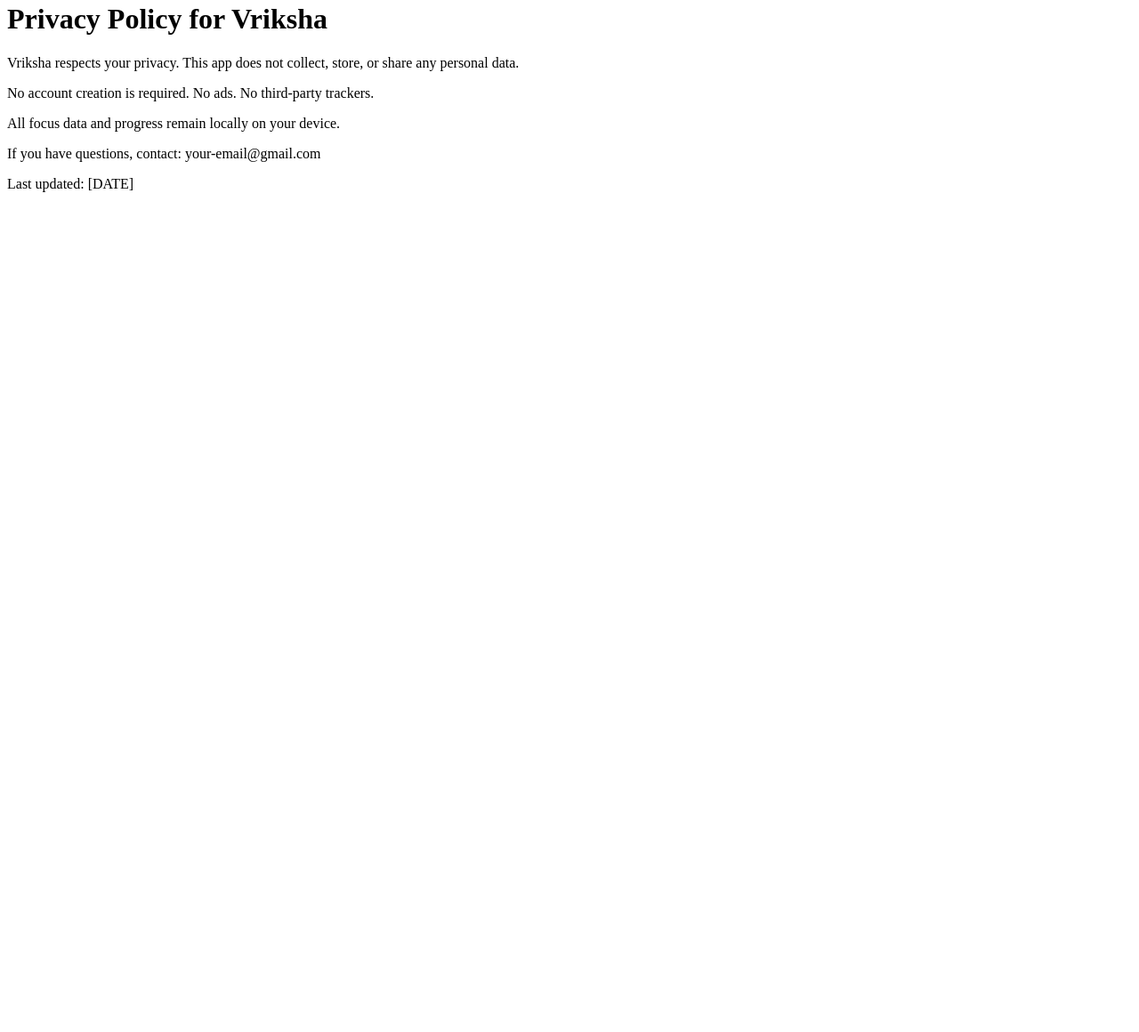
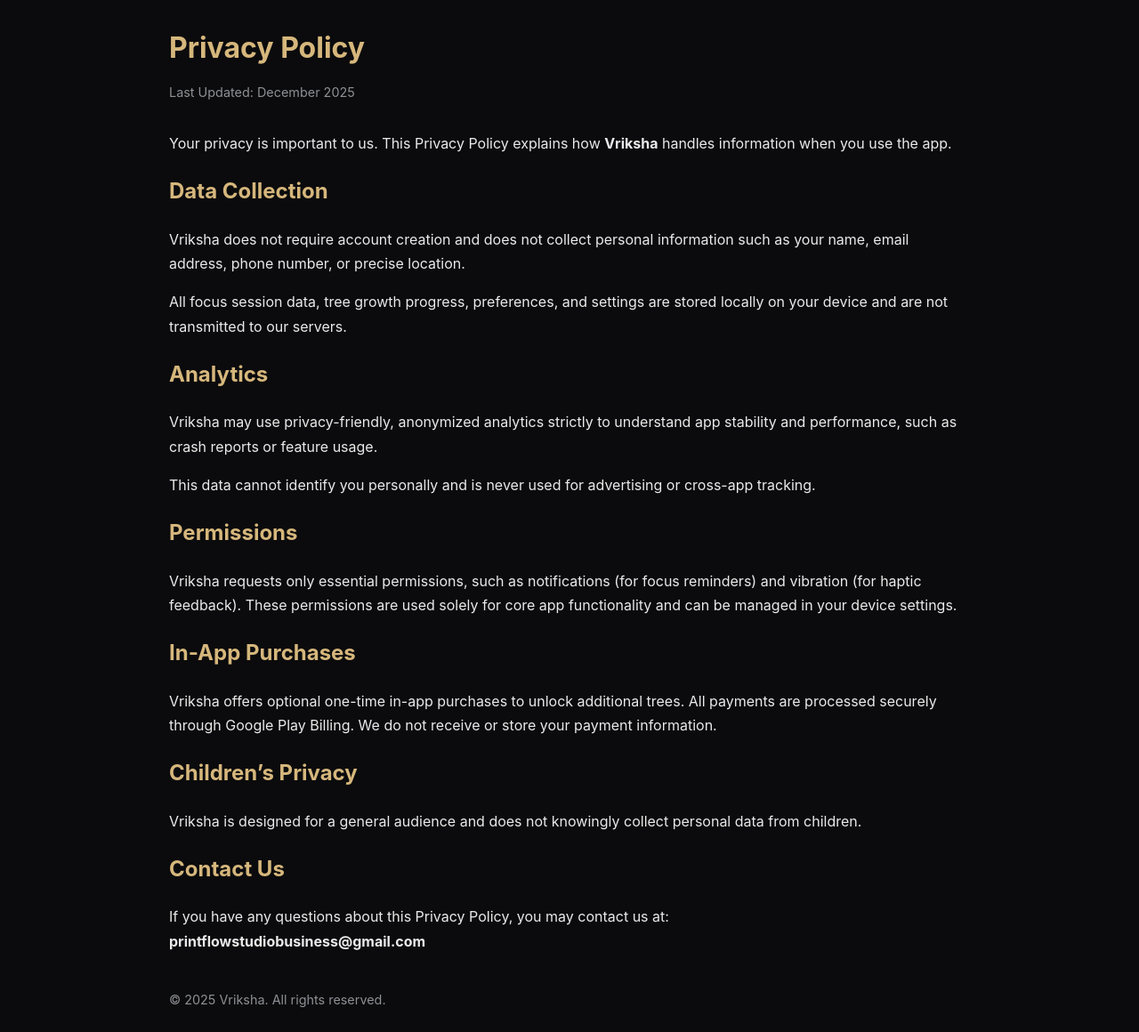
Before and after one commit to vrikshaapp/vriksha-privacy-policy, a plain HTML site: page index.html in a window 1280 px wide. Shown: the part 18-1178 px from the top of the page at 89% size. Before the commit the page ends 800 px from the top, so only its background shows below. Drawn offline with Linux system fonts and the light colour scheme.

Commit message:
index.html

```diff
--- a/index.html
+++ b/index.html
@@ -1,19 +1,102 @@
 <!DOCTYPE html>
-<html>
+<html lang="en">
 <head>
-    <title>Privacy Policy - Vriksha</title>
+    <meta charset="UTF-8">
+    <meta name="viewport" content="width=device-width, initial-scale=1.0">
+    <title>Privacy Policy – Vriksha</title>
+    <style>
+        body {
+            font-family: -apple-system, BlinkMacSystemFont, "Segoe UI", Roboto, Helvetica, Arial, sans-serif;
+            background-color: #0B0B0D;
+            color: #EAEAEA;
+            max-width: 900px;
+            margin: auto;
+            padding: 24px;
+            line-height: 1.7;
+        }
+        h1, h2 {
+            color: #D6B77C;
+        }
+        h1 {
+            margin-bottom: 10px;
+        }
+        p {
+            margin-bottom: 16px;
+        }
+        .updated {
+            font-size: 0.9rem;
+            color: #8E9096;
+            margin-bottom: 32px;
+        }
+        footer {
+            margin-top: 40px;
+            font-size: 0.9rem;
+            color: #8E9096;
+        }
+        a {
+            color: #D6B77C;
+            text-decoration: none;
+        }
+    </style>
 </head>
 <body>
-    <h1>Privacy Policy for Vriksha</h1>
 
-    <p>Vriksha respects your privacy. This app does not collect, store, or share any personal data.</p>
+    <h1>Privacy Policy</h1>
+    <div class="updated">Last Updated: December 2025</div>
 
-    <p>No account creation is required. No ads. No third-party trackers.</p>
+    <p>
+        Your privacy is important to us. This Privacy Policy explains how <strong>Vriksha</strong>
+        handles information when you use the app.
+    </p>
 
-    <p>All focus data and progress remain locally on your device.</p>
+    <h2>Data Collection</h2>
+    <p>
+        Vriksha does not require account creation and does not collect personal information such as
+        your name, email address, phone number, or precise location.
+    </p>
+    <p>
+        All focus session data, tree growth progress, preferences, and settings are stored locally
+        on your device and are not transmitted to our servers.
+    </p>
 
-    <p>If you have questions, contact: your-email@gmail.com</p>
+    <h2>Analytics</h2>
+    <p>
+        Vriksha may use privacy-friendly, anonymized analytics strictly to understand app stability
+        and performance, such as crash reports or feature usage.
+    </p>
+    <p>
+        This data cannot identify you personally and is never used for advertising or cross-app tracking.
+    </p>
 
-    <p>Last updated: [DATE]</p>
+    <h2>Permissions</h2>
+    <p>
+        Vriksha requests only essential permissions, such as notifications (for focus reminders)
+        and vibration (for haptic feedback). These permissions are used solely for core app functionality
+        and can be managed in your device settings.
+    </p>
+
+    <h2>In-App Purchases</h2>
+    <p>
+        Vriksha offers optional one-time in-app purchases to unlock additional trees.
+        All payments are processed securely through Google Play Billing.
+        We do not receive or store your payment information.
+    </p>
+
+    <h2>Children’s Privacy</h2>
+    <p>
+        Vriksha is designed for a general audience and does not knowingly collect personal data from children.
+    </p>
+
+    <h2>Contact Us</h2>
+    <p>
+        If you have any questions about this Privacy Policy, you may contact us at:
+        <br>
+        <strong>printflowstudiobusiness@gmail.com</strong>
+    </p>
+
+    <footer>
+        © 2025 Vriksha. All rights reserved.
+    </footer>
+
 </body>
 </html>
```
